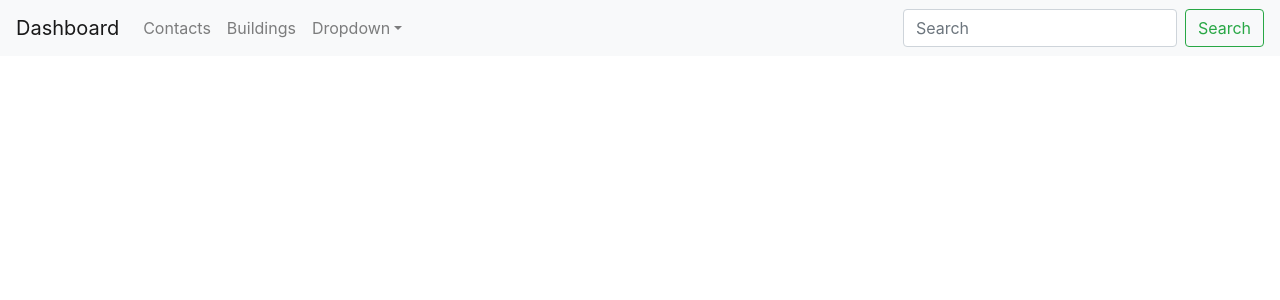
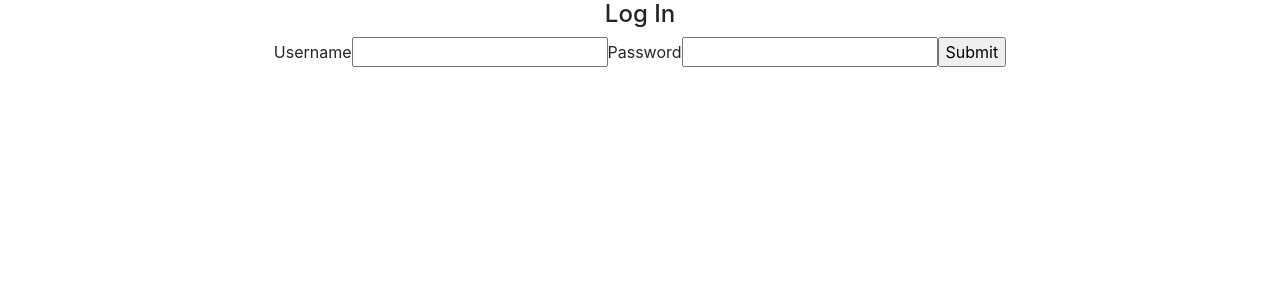
Before and after one commit to murrelljenna/boggs.js, a React (Create React App) app: page / in a window 1280 px wide. Shown: the top 300 px of the page. Built offline with nearby package versions, Linux system fonts and the light colour scheme.

Commit message:
Basic JWT authorization setup. A lot of the code is copied in front tutorials and is bad. I need to go in and refactor stuff to make more sense.

```diff
--- a/src/App.js
+++ b/src/App.js
@@ -1,10 +1,102 @@
 import { BrowserRouter, Route, Switch } from "react-router-dom";
 import MainNavbar from "./Components/MainNavbar.js";
 import { ContactsTable, BuildingsTable } from "./Components/Tables.js";
+import LoginForm from './Components/LoginForm';
+import SignupForm from './Components/SignupForm';
+import { Component } from "react";
+import axios from "axios";
 import "./App.css";
 import "bootstrap/dist/css/bootstrap.min.css";
 
-function App() {
+axios.defaults.headers.common['Content-Type'] = 'application/json';
+
+class App extends Component {
+  constructor(props) {
+    super(props);
+    //localStorage.removeItem('token');
+    console.log(`Token found in local storage? ${localStorage.getItem('token') ? true : false}`);
+    console.log(`Token found: ${localStorage.getItem('token')}`);
+    this.state = {
+      displayed_form: '',
+      logged_in: localStorage.getItem('token') ? true : false,
+      username: '',
+      error: false,
+      errorMessage: '',
+    };
+  }
+
+  componentDidMount() {
+    if (this.state.logged_in) {
+      fetch('http://localhost:8000/current_user/', {
+        headers: {
+          Authorization: `JWT ${localStorage.getItem('token')}`
+        }
+      })
+        .then(res => res.json())
+        .then(json => {
+          this.setState({ username: json.username });
+        });
+    }
+  }
+
+  handle_login = (e, data) => {
+    e.preventDefault();
+    axios.post('http://localhost:8000/token-auth/', data)
+      .then(res => {
+        localStorage.setItem('token', res.data.token);
+        this.setState({
+          logged_in: true,
+          error: false,
+          errorMessage: "",
+          displayed_form: '',
+          username: res.data.user.username
+        });
+      })
+      .catch(err => {
+        this.setState({
+          logged_in: false,
+          error: true,
+          errorMessage: 'Authentication failed',
+        });
+      });
+  };
+
+  handle_signup = (e, data) => {
+    e.preventDefault();
+    fetch('http://localhost:8000/users/', {
+      method: 'POST',
+      headers: {
+        'Content-Type': 'application/json'
+      },
+      body: JSON.stringify(data)
+    })
+      .then(res => res.json())
+      .then(json => {
+        localStorage.setItem('token', json.token);
+        this.setState({
+          logged_in: true,
+          displayed_form: '',
+          username: json.username
+        });
+      });
+  };
+
+  handle_logout = () => {
+    localStorage.removeItem('token');
+    this.setState({ logged_in: false, username: '' });
+  };
+
+  render() {
+    if (!this.state.logged_in) {
+      return (
+        <div className="App">
+          <main>
+            <LoginForm error={this.state.error} errorMessage={this.state.errorMessage} handle_login={this.handle_login}/>
+          </main>
+        </div>
+      );
+    }
+
       return (
         <div className="App">
           <main>
@@ -17,5 +109,6 @@ function App() {
         </div>
       );
   }
+}
 
 export default App;
--- a/src/Components/DataTable.js
+++ b/src/Components/DataTable.js
@@ -15,6 +15,8 @@ import { PrimaryTextareaEditor, AddressEditor } from "./Editors.js";
 
 import { kaReducer, Table } from "ka-table";
 import { SortingMode } from "ka-table/enums";
+
+axios.defaults.headers.common['Authorization'] = `JWT ${localStorage.getItem('token')}`
 
 export default class DataTable extends React.Component {
   constructor(props) {
--- /dev/null
+++ b/src/Components/LoginForm.js
@@ -0,0 +1,52 @@
+import React from 'react';
+import PropTypes from 'prop-types';
+import "ka-table/style.css";
+
+class LoginForm extends React.Component {
+  state = {
+    username: '',
+    password: '',
+  };
+
+  handle_change = e => {
+    const name = e.target.name;
+    const value = e.target.value;
+    this.setState(prevstate => {
+      const newState = { ...prevstate };
+      newState[name] = value;
+      return newState;
+    });
+  };
+
+  render() {
+    return (
+      <form onSubmit={e => this.props.handle_login(e, this.state)}>
+        <h4>Log In</h4>
+        {this.props.error &&
+            <p>{this.props.errorMessage}</p>
+        }
+        <label htmlFor="username">Username</label>
+        <input
+          type="text"
+          name="username"
+          value={this.state.username}
+          onChange={this.handle_change}
+        />
+        <label htmlFor="password">Password</label>
+        <input
+          type="password"
+          name="password"
+          value={this.state.password}
+          onChange={this.handle_change}
+        />
+        <input type="submit" />
+      </form>
+    );
+  }
+}
+
+export default LoginForm;
+
+LoginForm.propTypes = {
+  handle_login: PropTypes.func.isRequired
+};
--- /dev/null
+++ b/src/Components/SignupForm.js
@@ -0,0 +1,48 @@
+import React from 'react';
+import PropTypes from 'prop-types';
+
+class SignupForm extends React.Component {
+  state = {
+    username: '',
+    password: ''
+  };
+
+  handle_change = e => {
+    const name = e.target.name;
+    const value = e.target.value;
+    this.setState(prevstate => {
+      const newState = { ...prevstate };
+      newState[name] = value;
+      return newState;
+    });
+  };
+
+  render() {
+    return (
+      <form onSubmit={e => this.props.handle_signup(e, this.state)}>
+        <h4>Sign Up</h4>
+        <label htmlFor="username">Username</label>
+        <input
+          type="text"
+          name="username"
+          value={this.state.username}
+          onChange={this.handle_change}
+        />
+        <label htmlFor="password">Password</label>
+        <input
+          type="password"
+          name="password"
+          value={this.state.password}
+          onChange={this.handle_change}
+        />
+        <input type="submit" />
+      </form>
+    );
+  }
+}
+
+export default SignupForm;
+
+SignupForm.propTypes = {
+  handle_signup: PropTypes.func.isRequired
+};
```
Lines whose indentation alone changed are shown as unchanged.
